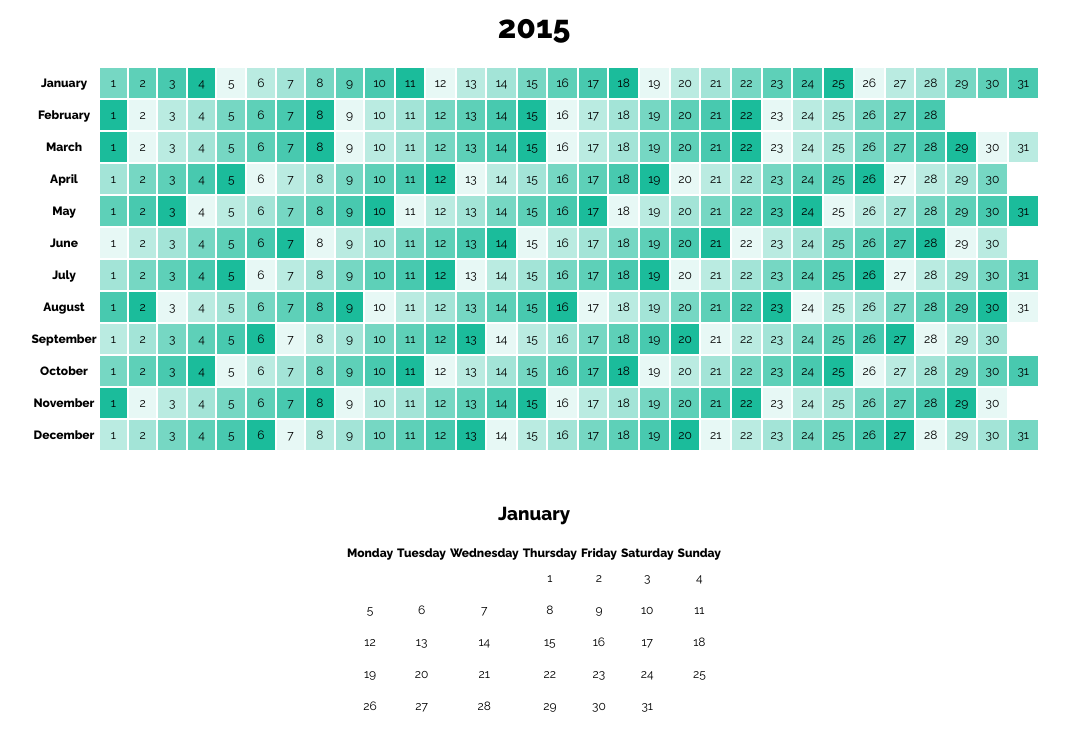
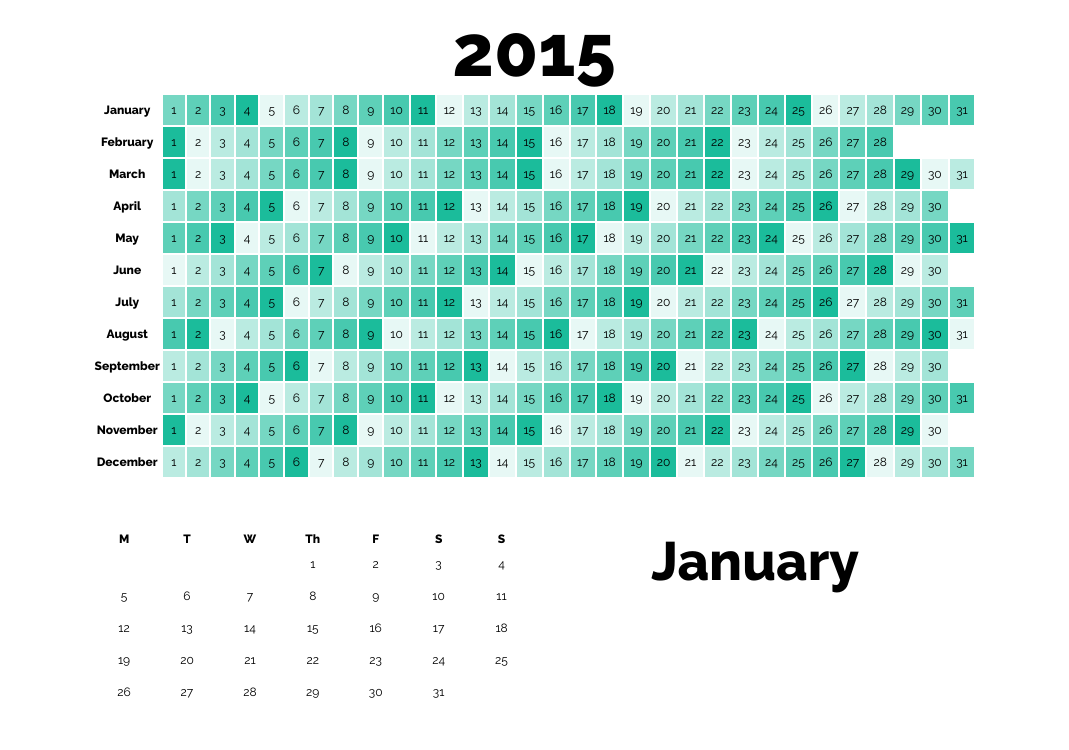
Before and after one commit to jahsierebecca/Calendar, a plain HTML site: page index.html in a window 1280 px wide. Both pictures are taken after a click on the element "January". Shown: the whole page, without its empty margins (106-1175 px from the left). Drawn offline with nearby package versions, Linux system fonts and the light colour scheme.

Commit message:
Added more styling and fixed monthly caendar rendering

```diff
--- a/index.html
+++ b/index.html
@@ -2,6 +2,7 @@
 <head>
 <meta charset="utf8">
 <script src="https://ajax.googleapis.com/ajax/libs/jquery/1.11.2/jquery.min.js"></script>
+<!-- <script type='text/javascript' src='flowtype.js'></script> -->
 <script type='text/javascript' src='main.js'></script>
 <link rel='stylesheet' type='text/css' href='main.css'></link>
  <title>JS Calendar</title>
@@ -9,5 +10,6 @@
 <body>
 	<h1>2015</h1>
 	<div id="months"></div>
+	<div id="monthDiv"></div>
 </body>
 </html>
--- a/main.css
+++ b/main.css
@@ -1,20 +1,25 @@
 @import url(http://fonts.googleapis.com/css?family=Raleway:800,400,300);
 
 body {
+   font-size: 18px;
 	font-family: 'Raleway', sans-serif;
 	text-align: center;
 }
 
+
+h1 { font-size: 4em;
+margin: 0;}
+h2 { font-size: 3em; }
+
 #months {
 	margin: auto;
-	width: 80%;
+	width: 70%;
 	box-sizing: border-box;
 	text-align: center;
 }
 
 table {
 	margin: auto;
-/*	border: 1px solid black;*/
 	font-size: 12px;
 	text-align: center;
 }
@@ -28,9 +33,29 @@ td {
 	width: 30px;
 }
 
-.monthDiv {
-	margin-top: 50px;
+#monthDiv {
+	box-sizing: border-box;
+	width: 70%;
+	margin: 50px auto 0 auto;
 	padding: 0 0 20px 0;
+}
+
+.monthTable {
+	width: 100%;
+}
+
+#monthLabel {
+	font-weight: 800;
+	font-size: 3em;
+	float: right;
+	width: 50%;
+	vertical-align: middle;
+}
+
+#monthTableDiv {
+	float: left;
+	width: 50%;
+	margin: 0;
 }
 
 .month:hover {
@@ -64,3 +89,20 @@ td {
 .sunday {
 	background-color: rgba(27, 188, 155, 1);
 }
+
+@media screen and (max-width: 700px) {
+	td.day {
+		display: none;
+	}
+
+	#monthLabel, #monthTableDiv {
+		display: block;
+		width: 100%;
+	}
+	#monthDiv {
+		margin-top: 20px;
+	}
+	#monthTableDiv {
+		margin: 30px 0;
+	}
+}
--- a/main.js
+++ b/main.js
@@ -14,21 +14,26 @@ function Months(container) {
 
 	var theMonths = ["January", "February", "March", "April", "May", "June", "July", "August", "September", "October", "November", "December"];
 	var theDays = ['Monday', 'Tuesday', 'Wednesday', 'Thursday', 'Friday', 'Saturday', 'Sunday'];
+	var dayLetters = ['M', 'T', 'W', 'Th', 'F', 'S', 'S'];
 
 	var monthCal = function(monthID) {
 
 		//sets up DOM elements
-		var monthDiv = document.createElement('div');
+		var monthDiv = document.getElementById('monthDiv');
 		// var theMonth = document.getElementById(monthID);
 		var theMonth = document.getElementById(monthID);
 		console.log(theMonth);
 		var monthLength = +theMonth.numberOfDays;
-		var header = document.createElement('h3');
-		monthDiv.setAttribute('class', 'monthDiv');
+		var header = document.createElement('div');
+		header.setAttribute("id", "monthLabel");
+		// monthDiv.setAttribute('id', 'monthDiv');
 		header.innerHTML = monthID;
 		monthDiv.appendChild(header);
+		var monthTableDiv = document.createElement('div');
+		monthTableDiv.setAttribute('id', 'monthTableDiv');
 		var zoomMonth = document.createElement('table');
 		zoomMonth.setAttribute('class', 'monthTable');
+		monthDiv.appendChild(monthTableDiv);
 
 		//sets up numerical variables
 		var day1 = +theMonth.nextSibling.id;
@@ -44,7 +49,7 @@ function Months(container) {
 
 		for (var p = 0; p < numCols; p++) {
 			var th = document.createElement('th');
-			th.innerHTML = (theDays[p]);
+			th.innerHTML = (dayLetters[p]);
 			zoomMonth.appendChild(th);
 		}
 
@@ -73,8 +78,8 @@ function Months(container) {
 			}
 			zoomMonth.appendChild(tr);
 		 }
-		monthDiv.appendChild(zoomMonth);
-	 	container.appendChild(monthDiv);
+		monthTableDiv.appendChild(zoomMonth);
+	 	monthDiv.appendChild(monthDiv);
 	};
 
 
@@ -156,6 +161,9 @@ function Months(container) {
 				// var butts = "'" + th.id + "'";
 				// console.log(butts);
 				clickFunction = function() {
+					var thePlace = document.getElementById('monthDiv');
+					console.log(thePlace);
+					thePlace.innerHTML = '';
 					var monthString = this.id;
 					monthCal(monthString);
 				}
@@ -188,6 +196,8 @@ function doStuff() {
 	// board2.monthCal(31);
 	// board2.monthCal("February");
 	// board2.populate();
+
+	$('body').flowtype();
 }
 
 window.onload = doStuff;
```
